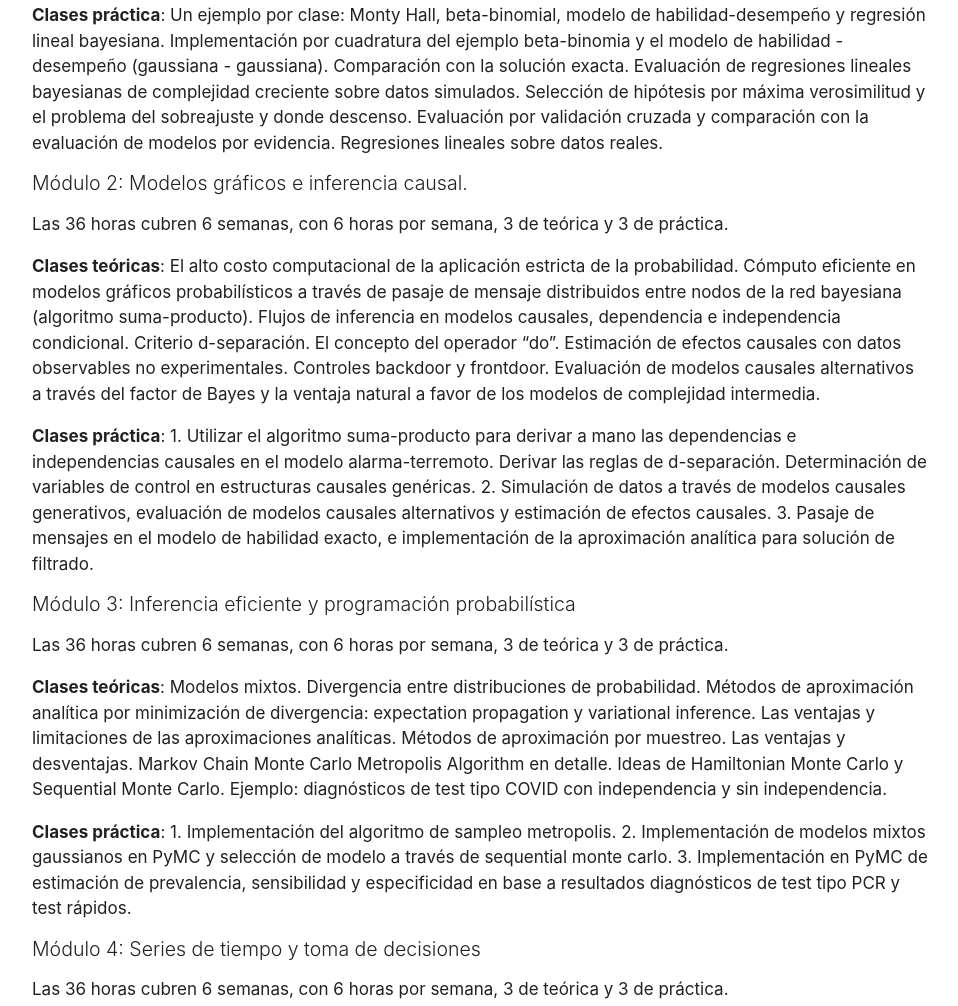
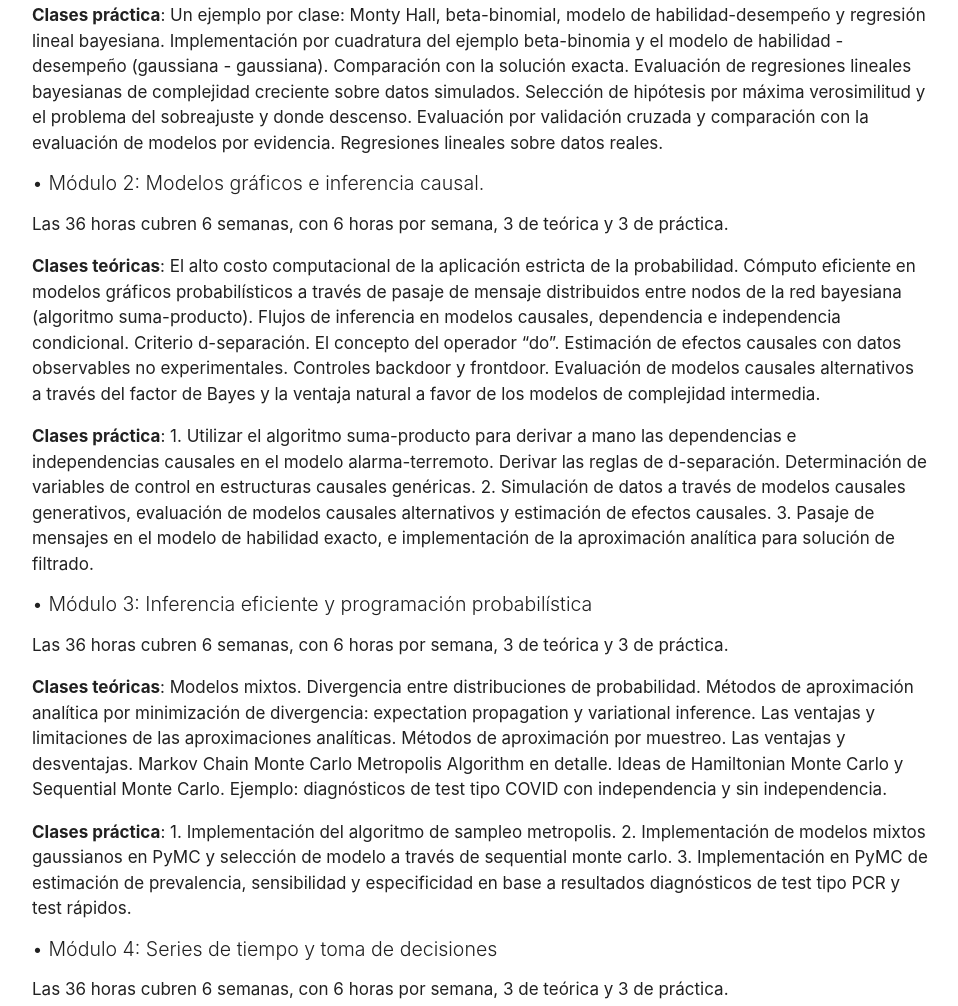
Before and after one commit to MetodosBayesianos/MetodosBayesianos.github.io, a plain HTML site: page es/formacion.html in a window 1280 px wide. Shown: the part 2047-3053 px from the top of the page, without its empty margins (160-1118 px from the left). Drawn offline with nearby package versions, Linux system fonts and the light colour scheme.

Commit message:
just a bullet

```diff
--- a/es/formacion.html
+++ b/es/formacion.html
@@ -117,7 +117,7 @@
                 </p>
 
                 <h6 class="header col s12 light">
-                Módulo 1: Probabilidad, datos, modelos e inferencia
+                &#x2022; Módulo 1: Probabilidad, datos, modelos e inferencia
                 </h6>
 
                 <p>
@@ -131,7 +131,7 @@
                 </p>
 
                 <h6 class="header col s12 light">
-                Módulo 2: Modelos gráficos e inferencia causal.
+                &#x2022; Módulo 2: Modelos gráficos e inferencia causal.
                 </h6>
 
                 <p>
@@ -145,7 +145,7 @@
                 </p>
 
                 <h6 class="header col s12 light">
-                Módulo 3: Inferencia eficiente y programación probabilística
+                &#x2022; Módulo 3: Inferencia eficiente y programación probabilística
                 </h6>
 
                 <p>
@@ -160,7 +160,7 @@
                 </p>
 
                 <h6 class="header col s12 light">
-                Módulo 4: Series de tiempo y toma de decisiones
+                &#x2022; Módulo 4: Series de tiempo y toma de decisiones
                 </h6>
 
                 <p>
```
